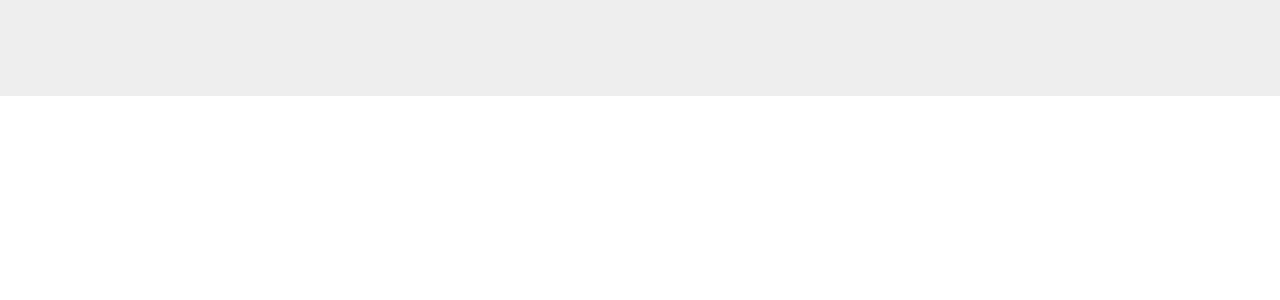
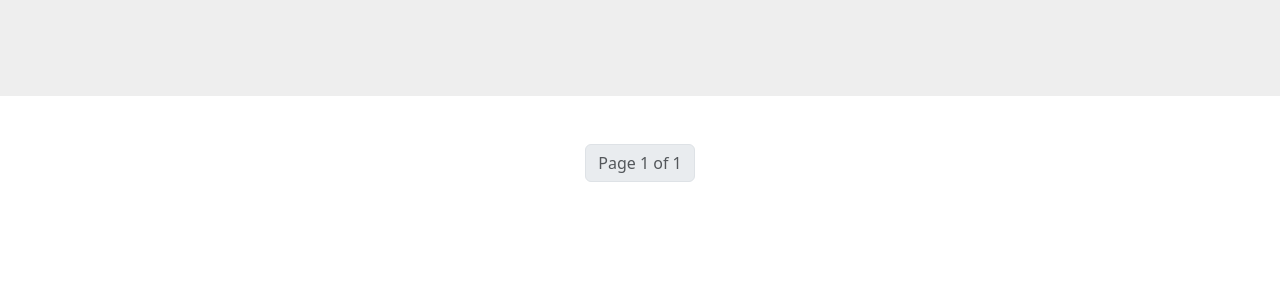
Before and after one commit to EIN-1/Project-5, a Django app: page /products/my-orders/ in a window 1280 px wide. Shown: the part 173-473 px from the top of the page. Run offline with Django 3.2, Linux system fonts and the light colour scheme; a user stored in the database is signed in; data comes from the database, SQL or seed files in the repository; some libraries are stand-ins or nearby versions.

Commit message:
Added pagination to orders Page

```diff
--- a/products/templates/orders/orders.html
+++ b/products/templates/orders/orders.html
@@ -3,7 +3,7 @@
 {% block content %}
 <section style="background-color: #eee;">
     <div class="container py-5">
-        {% for order in orders %}
+        {% for order in page_obj.orders %}
             <div class="row justify-content-center">
                 <div class="col-md-12 col-xl-10">
                 <div class="card shadow-0 border rounded-3">
@@ -35,4 +35,5 @@
         {% endfor %}
     </div>
   </section>
+  {% include 'includes/pagination.html' with page_obj=page_obj%}
 {% endblock %}
--- a/products/views.py
+++ b/products/views.py
@@ -182,7 +182,13 @@
 @login_required
 def my_orders(request):
     orders = Order.objects.filter(user=request.user)
-    return render(request, 'orders/orders.html', {'orders':orders})
+    paginator = Paginator(orders, 10)  # Show 10 courses per page
+
+    # Get the page number from the request
+    page_number = request.GET.get('page')
+    page_obj = paginator.get_page(page_number)  # This gets the current page’s data
+
+    return render(request, 'orders/orders.html', {'page_obj':page_obj})
 
 
 @login_required
--- a/templates/includes/pagination.html
+++ b/templates/includes/pagination.html
@@ -1,4 +1,4 @@
-<div class="d-flex justify-content-center">
+<div class="d-flex justify-content-center mt-5">
     <nav aria-label="Page navigation">
         <ul class="pagination">
             {% if page_obj.has_previous %}
```
